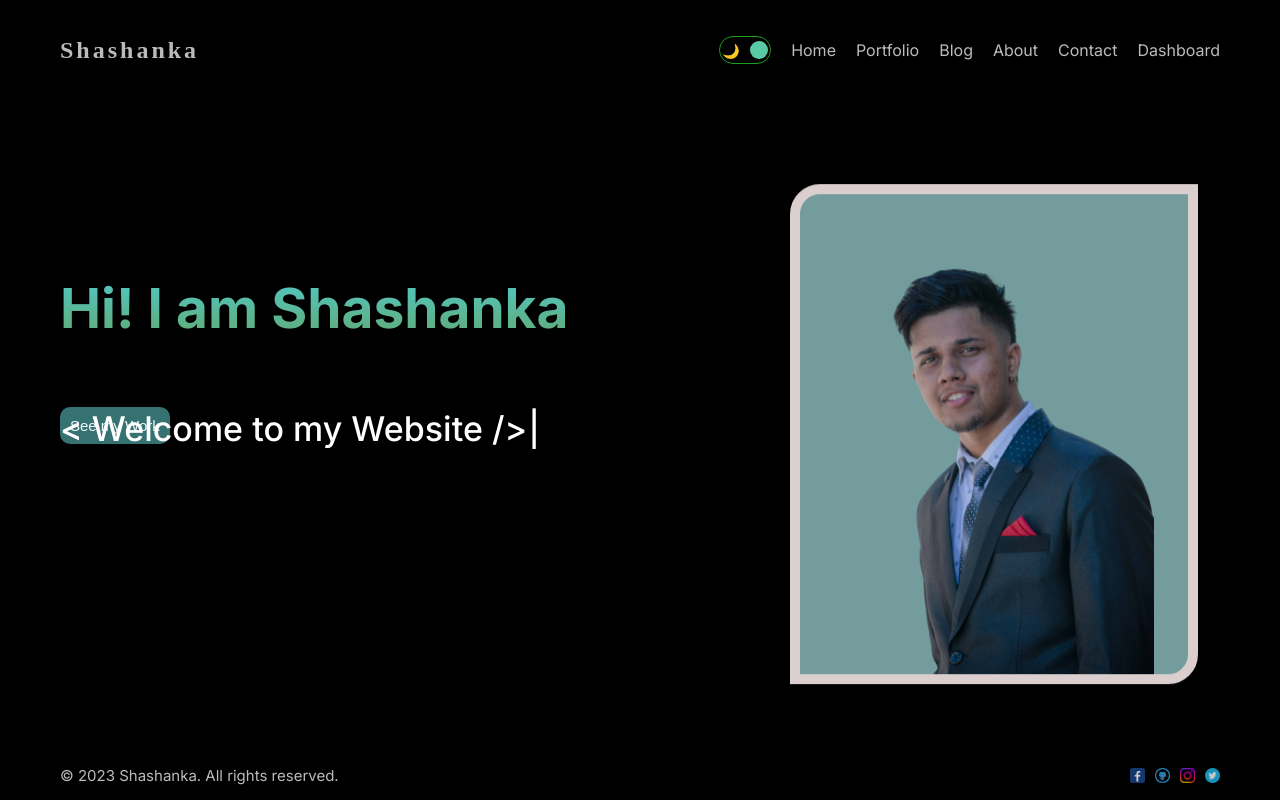
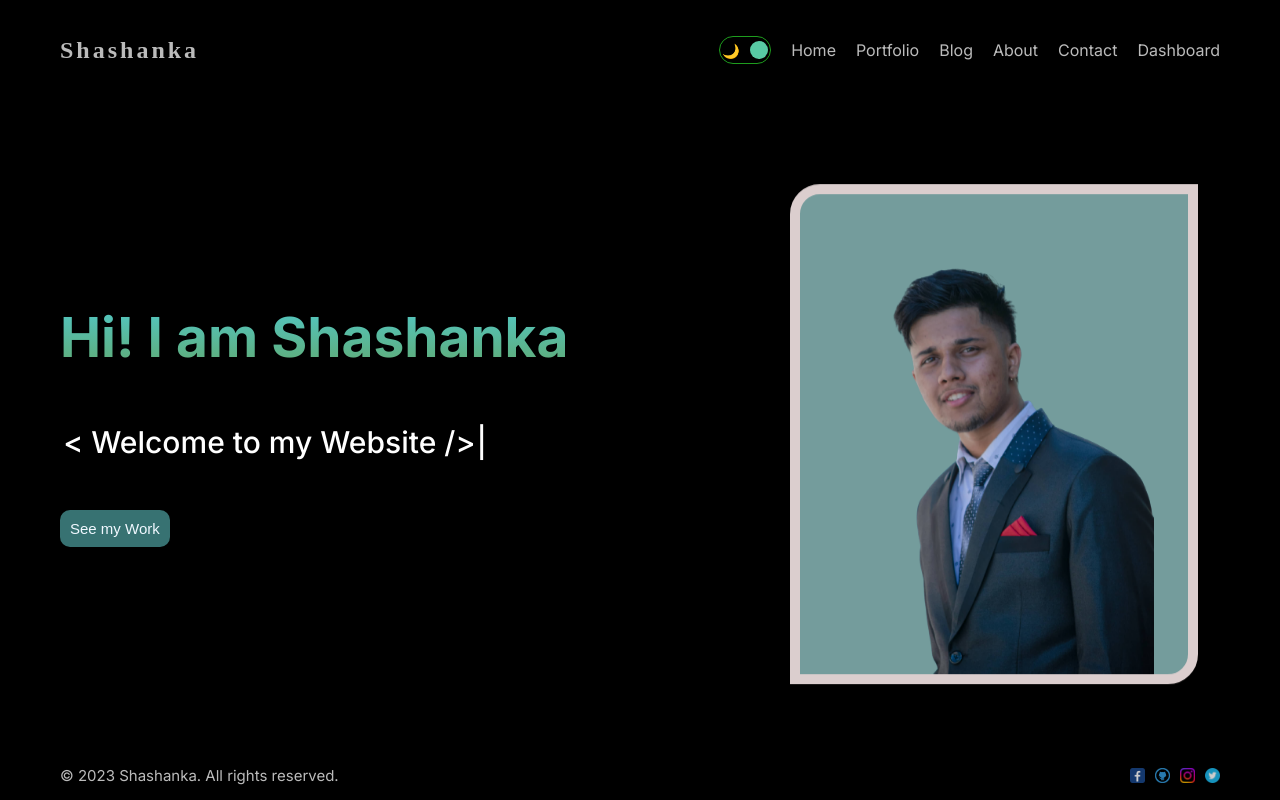
Before and after one commit to Shashanka10/PersonalPortfolio, a Next.js app: page / in a window 1280 px wide. Built offline with nearby package versions, Linux system fonts and the light colour scheme; no server answers; a web font is replaced by a local one.

Commit message:
blog error fix

```diff
--- a/src/app/blog/[id]/page.jsx
+++ b/src/app/blog/[id]/page.jsx
@@ -4,7 +4,7 @@ import Image from 'next/image'
 import {notFound} from "next/navigation"
 
 async function getData(id) {
-  const res = await fetch(`http://localhost:3000/api/posts/${id}`,
+  const res = await fetch(`next-js-learn-rose.vercel.app/api/posts/${id}`,
   { cache: 'no-store' ,
   });
 
--- a/src/app/page.jsx
+++ b/src/app/page.jsx
@@ -23,7 +23,7 @@ export default function Home() {
               loop: true,
               }}
         /></h2>
-        <Button url="/portfolio" text="See my Work" />
+        <Button url="/portfolio" text="See my Work" className={styles.btn}/>
       </div>
       <div className={styles.item}>
       <Image
--- a/src/app/page.module.css
+++ b/src/app/page.module.css
@@ -12,21 +12,22 @@
   gap: 50px;
 }
 .item h1{
-  text-align: center;
   position: absolute;
-  top: 5em;
   font-size: 55px;
   background: linear-gradient(to bottom ,rgb(82, 200, 200),rgb(96, 170, 114) );
   -webkit-background-clip: text;
   -webkit-text-fill-color: transparent;
 }
 .item h2{
-  position: absolute;
-  top: 12em;
+  margin-top: 4em;
   color: rgb(255, 255, 255);
   text-align: center;
-  font-size: 34px;
+  font-size: 30px;
   font-weight: 500;
+}
+.btn
+{
+  margin-top: 5em;
 }
 
 
```
